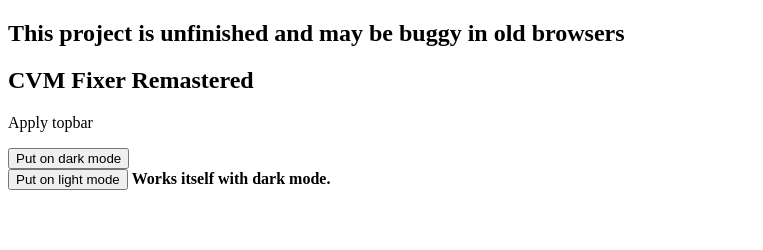
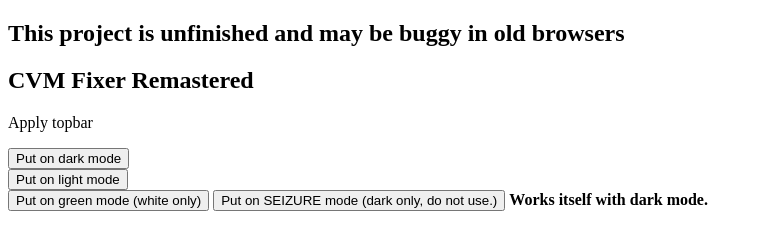
Before and after one commit to melkwastaken/collabfix-remastered, a plain HTML site: page index.html in a window 1280 px wide. Shown: the whole page, without its empty margins (0-763 px from the left). Drawn offline with Linux system fonts and the light colour scheme.

Commit message:
add green+dark version 1.2.3

```diff
--- a/index.html
+++ b/index.html
@@ -9,6 +9,10 @@
 <button type="button" onclick='document.body.style.backgroundColor = "black";document.body.style.color = "white"'>Put on dark mode</button>
 <br>
 <button type="button" onclick='document.body.style.backgroundColor = "white";document.body.style.color = "black"'>Put on light mode</button>
+<br>
+<button type="button" onclick='document.body.style.backgroundColor = "green";document.body.style.color = "white"'>Put on green mode (white only)</button>
+
+<button type="button" onclick='document.body.style.backgroundColor = "pink";document.body.style.color = "black"'>Put on SEIZURE mode (dark only, do not use.)</button>
   <b>Works itself with dark mode.</b>
 </body>
 </html>
```
